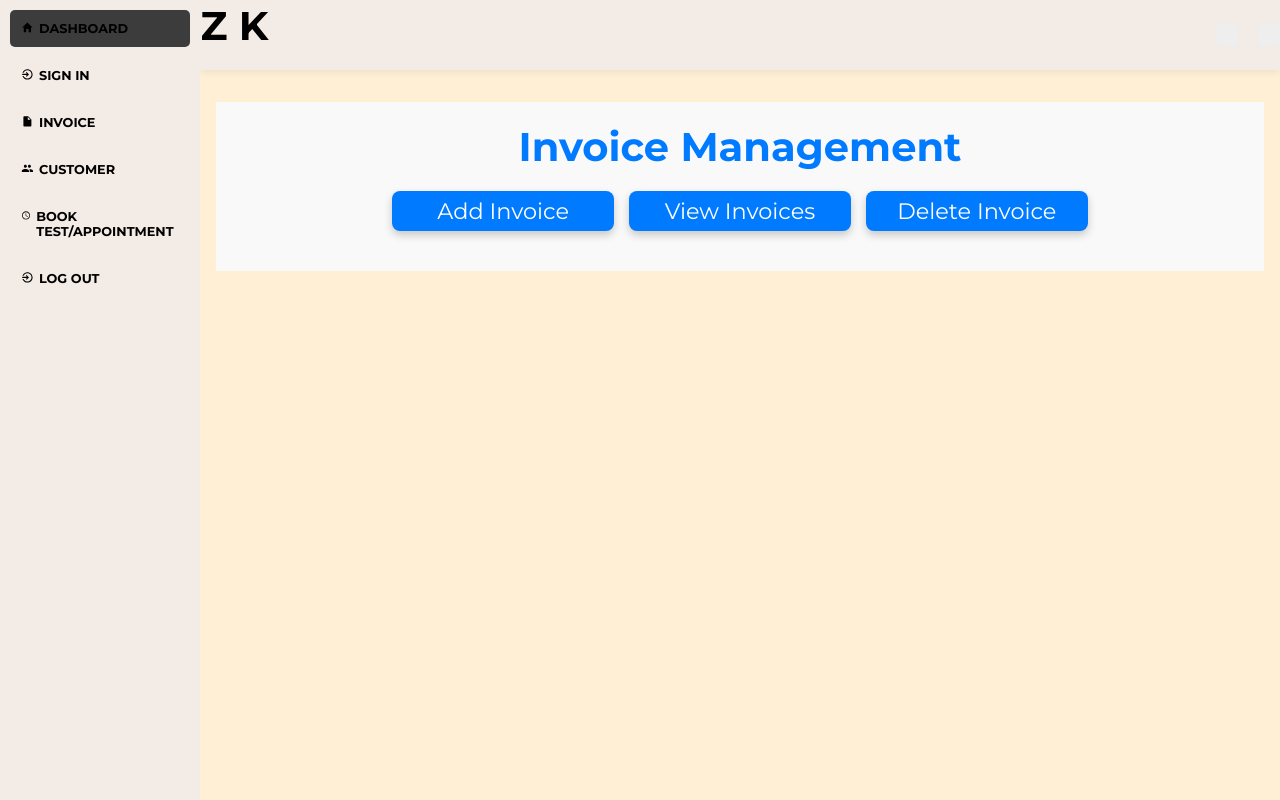
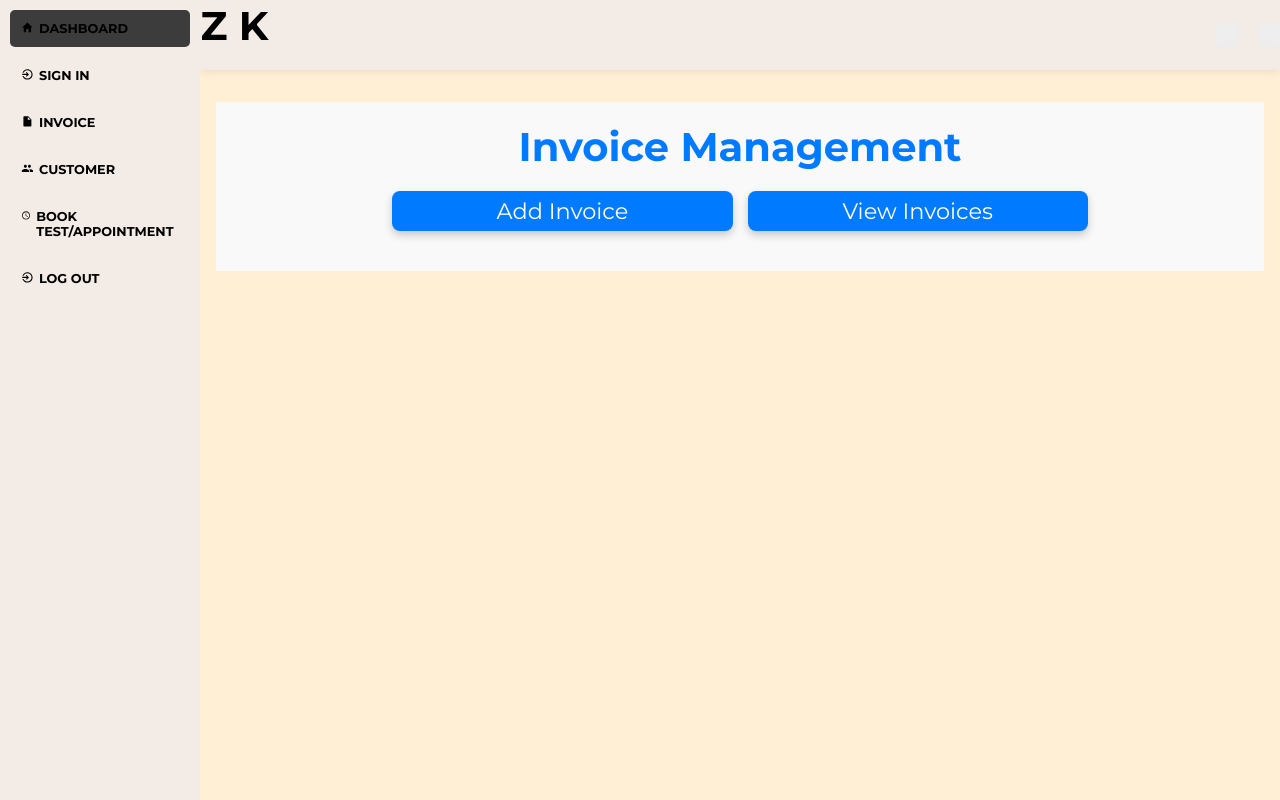
Before and after one commit to rzzdr/healthcare-management-system, a React (Vite) app: page /invoice in a window 1280 px wide. Built offline with nearby package versions, Linux system fonts and the light colour scheme.

Commit message:
Update Invoice.jsx

```diff
--- a/src/components/Invoice/Invoice.jsx
+++ b/src/components/Invoice/Invoice.jsx
@@ -147,12 +147,6 @@ const Invoice = () => {
           >
             View Invoices
           </button>
-          <button
-            className="option-box"
-            onClick={() => handleActionChange("delete")}
-          >
-            Delete Invoice
-          </button>
         </div>
       )}
 
@@ -232,11 +226,11 @@ const Invoice = () => {
               />
             </div>
             <div className="form-group">
-              <label>Remarks</label>
+              <label>Discharge Summary</label>
               <textarea
                 value={remarks}
                 onChange={(e) => setRemarks(e.target.value)}
-                placeholder="Enter any remarks"
+                placeholder="Enter Discharge Summary"
               />
             </div>
             <button type="submit" className="btn btn-primary">
@@ -273,28 +267,6 @@ const Invoice = () => {
           </button>
         </div>
       )}
-
-      {action === "delete" && (
-        <div className="delete-invoice">
-          <h3>Delete Invoice</h3>
-          <form>
-            <div className="form-group">
-              <label>Invoice Number</label>
-              <input
-                type="text"
-                placeholder="Enter invoice number to delete"
-                required
-              />
-            </div>
-            <button type="submit" className="btn btn-danger">
-              Delete Invoice
-            </button>
-          </form>
-          <button className="back-btn" onClick={handleBack}>
-            Back
-          </button>
-        </div>
-      )}
     </div>
   );
 };
```
